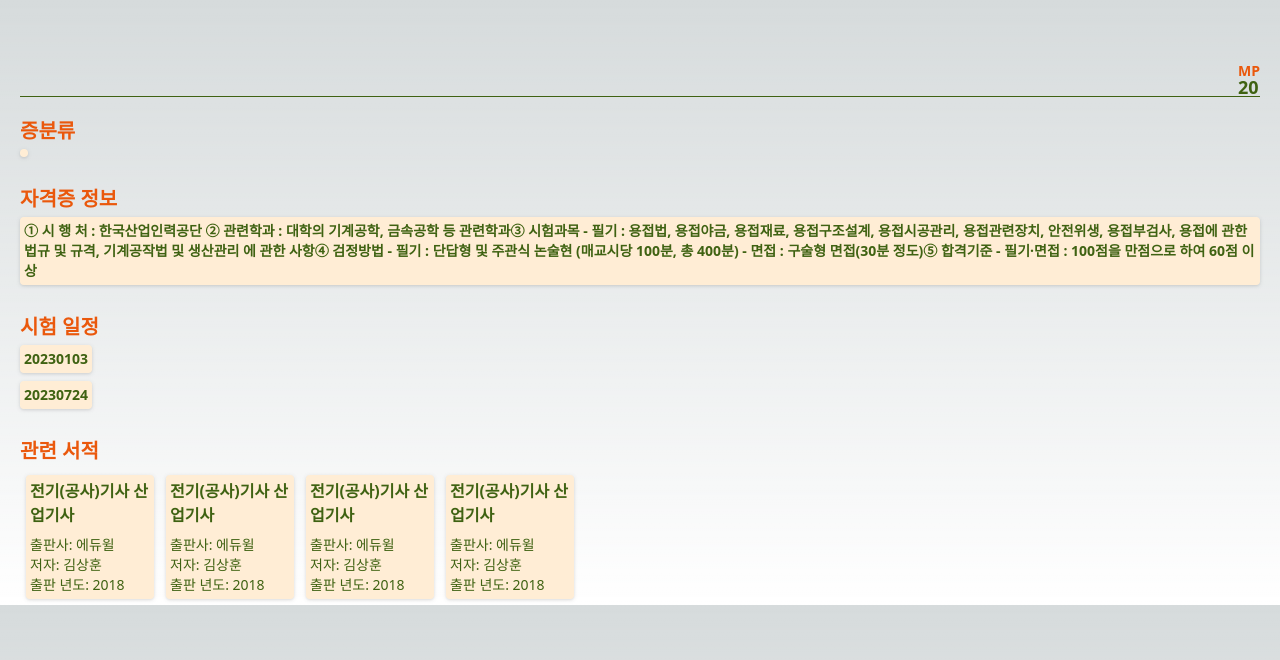
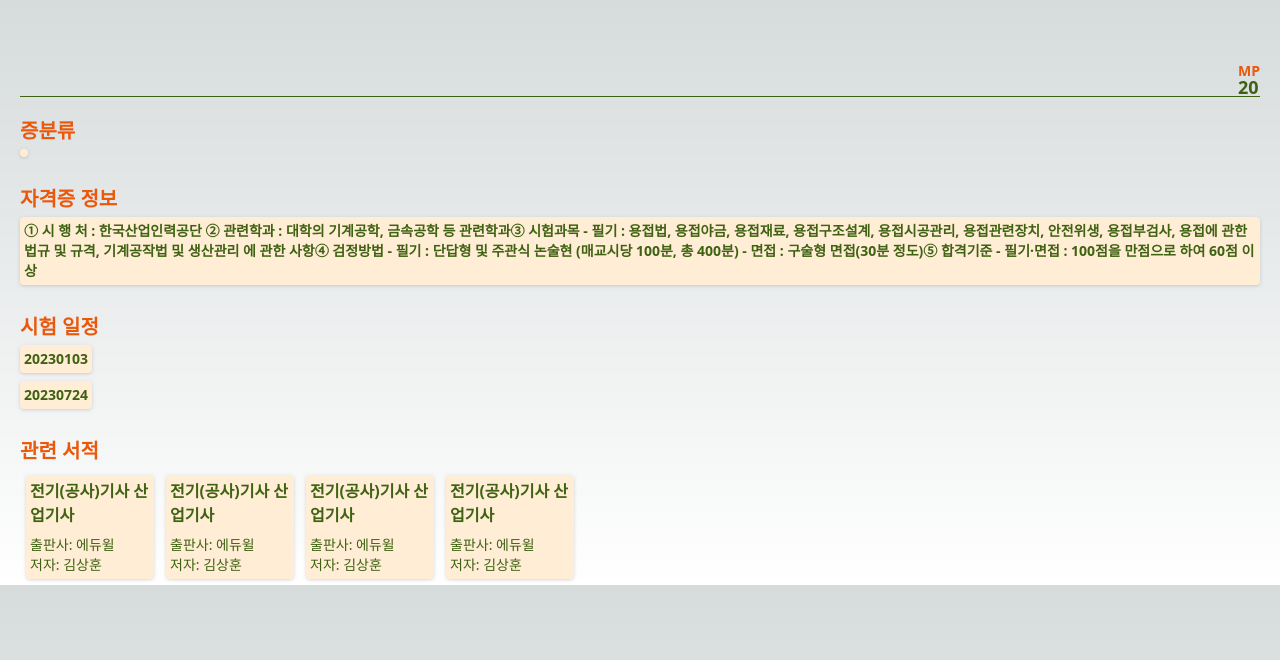
Before and after one commit to rdg1029/Military_License, a Next.js app: page /LicenseInfo/LicenseInfo in a window 1280 px wide. Shown: the top 660 px of the page. Built offline with nearby package versions, Linux system fonts and the light colour scheme.

Commit message:
Update LicenseInfo.tsx : Remove publish year

```diff
--- a/src/pages/LicenseInfo/LicenseInfo.tsx
+++ b/src/pages/LicenseInfo/LicenseInfo.tsx
@@ -11,13 +11,12 @@ const Content = (props: {children: React.ReactNode}) => {
   return <div className="w-fit text-sm text-lime-800 font-semibold bg-orange-100 rounded drop-shadow p-1 mb-2">{props.children}</div>
 }
 
-const BookContent = (props: {title: string, publisher: string, author: string, publishYear: string}) => {
+const BookContent = (props: {title: string, publisher: string, author: string}) => {
   return (
     <div className="flex flex-col grow-0 shrink-0 w-32 bg-orange-100 rounded drop-shadow p-1 m-1.5">
       <div className="text-lime-800 font-bold pb-2">{props.title}</div>
       <div className="text-lime-800 text-sm">출판사: {props.publisher}</div>
       <div className="text-lime-800 text-sm">저자: {props.author}</div>
-      <div className="text-lime-800 text-sm">출판 년도: {props.publishYear}</div>
     </div>
   );
 }
@@ -47,10 +46,10 @@ const LicenseInfo = (props: Props) => {
         <SubTitle>관련 서적</SubTitle>
       </div>
       <div className="flex flex-nowrap w-full overflow-x-scroll pl-5 pr-5">
-        <BookContent title="전기(공사)기사 산업기사" publisher="에듀윌" author="김상훈" publishYear="2018" />
-        <BookContent title="전기(공사)기사 산업기사" publisher="에듀윌" author="김상훈" publishYear="2018" />
-        <BookContent title="전기(공사)기사 산업기사" publisher="에듀윌" author="김상훈" publishYear="2018" />
-        <BookContent title="전기(공사)기사 산업기사" publisher="에듀윌" author="김상훈" publishYear="2018" />
+        <BookContent title="전기(공사)기사 산업기사" publisher="에듀윌" author="김상훈" />
+        <BookContent title="전기(공사)기사 산업기사" publisher="에듀윌" author="김상훈" />
+        <BookContent title="전기(공사)기사 산업기사" publisher="에듀윌" author="김상훈" />
+        <BookContent title="전기(공사)기사 산업기사" publisher="에듀윌" author="김상훈" />
       </div>
     </>
   );
```
